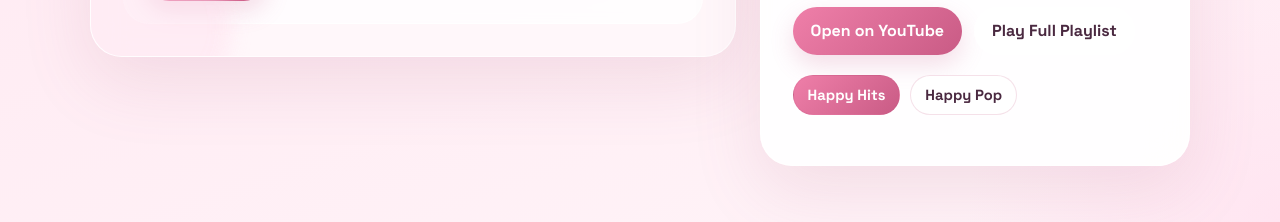
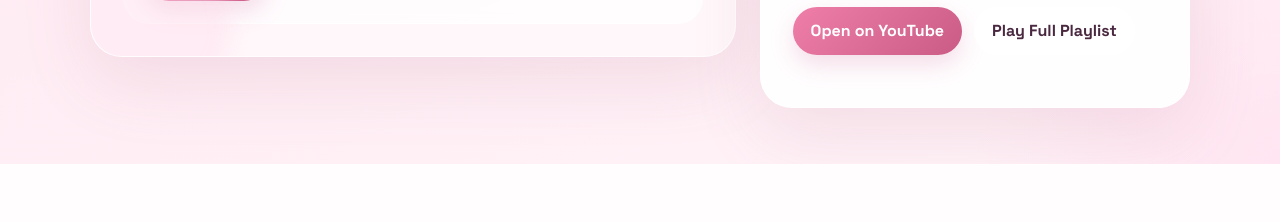
Before and after one commit to Sedi777/mood-music., a Flask app: page / in a window 1280 px wide. Shown: the part 685-907 px from the top of the page. After the commit the page ends 849 px from the top, so only its background shows below. Run offline with Flask 3, Linux system fonts and the light colour scheme; data that the repository does not hold is empty; some web fonts are replaced.

Commit message:
Remove playlist buttons below player

```diff
--- a/static/styles.css
+++ b/static/styles.css
@@ -407,31 +407,6 @@ h2 {
   line-height: 1.35;
 }
 
-.playlist-switcher {
-  display: flex;
-  flex-wrap: wrap;
-  gap: 10px;
-  margin: 0 0 18px;
-}
-
-.playlist-chip {
-  border: 1px solid rgba(201, 91, 133, 0.18);
-  border-radius: 999px;
-  min-height: 40px;
-  padding: 0 14px;
-  background: rgba(255, 255, 255, 0.86);
-  color: var(--text);
-  font: inherit;
-  font-size: 0.92rem;
-  font-weight: 700;
-  cursor: pointer;
-}
-
-.playlist-chip.is-active {
-  background: linear-gradient(135deg, var(--accent), var(--accent-dark));
-  color: white;
-}
-
 .result-card {
   background: var(--panel-strong);
 }
--- a/templates/index.html
+++ b/templates/index.html
@@ -158,20 +158,6 @@
             Play Full Playlist
           </a>
         </div>
-        <form method="post" class="playlist-switcher">
-          <input type="hidden" name="mood" value="{{ selected_mood }}" />
-          {% for playlist in active_playlists %}
-          <button
-            type="submit"
-            name="playlist_index"
-            value="{{ loop.index0 }}"
-            class="playlist-chip{% if recommendation.playlist_index == loop.index0 %} is-active{% endif %}"
-            data-playlist-index="{{ loop.index0 }}"
-          >
-            {{ playlist.title }}
-          </button>
-          {% endfor %}
-        </form>
         {% else %}
         <h2>Your recommendation will show up here.</h2>
         {% endif %}
```
